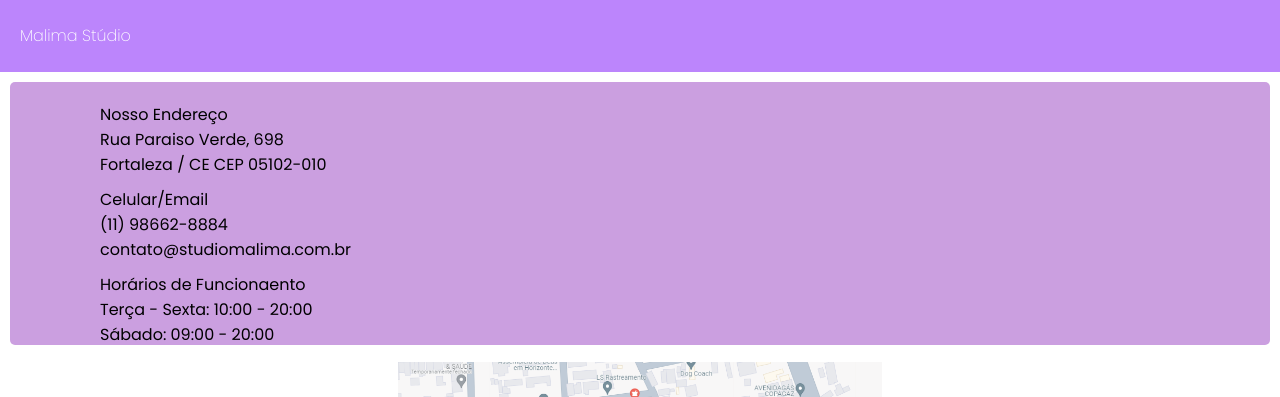
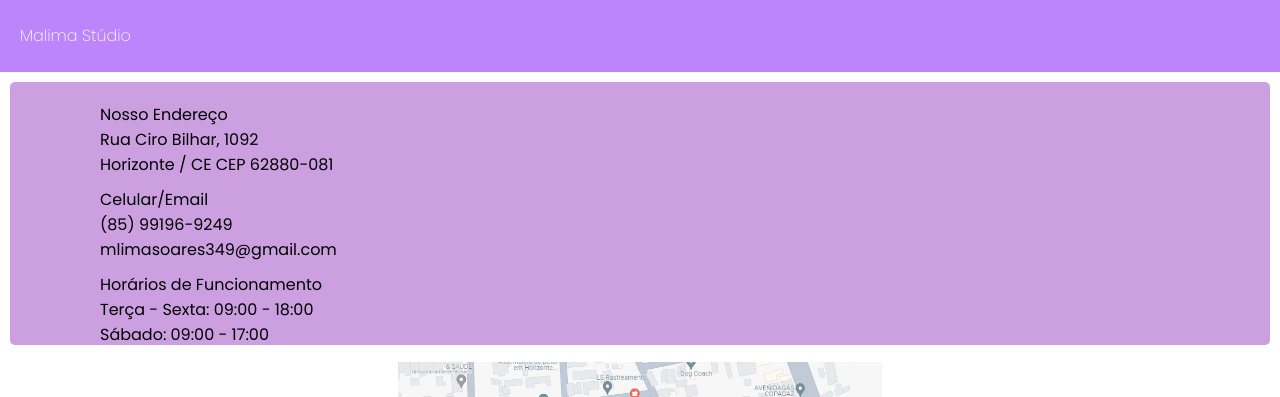
Before and after one commit to patrikferreira/studio-project, a Next.js app: page /address in a window 1280 px wide. Shown: the top 397 px of the page. Built offline with nearby package versions, Linux system fonts and the light colour scheme.

Commit message:
chore: added map

```diff
--- a/src/app/(aplication)/address/page.tsx
+++ b/src/app/(aplication)/address/page.tsx
@@ -23,9 +23,9 @@ export default function page() {
 
       <div className={style.addresContent}>
         <div className={style.addresInfo}>
-          <AddresItem icon='fa-solid fa-location-dot' desc1='Nosso Endereço' desc2='Rua Paraiso Verde, 698' desc3='Fortaleza / CE CEP 05102-010' />
-          <AddresItem icon='fa-solid fa-phone-volume' desc1='Celular/Email' desc2='(11) 98662-8884' desc3='contato@studiomalima.com.br' />
-          <AddresItem icon='fa-regular fa-clock' desc1='Horários de Funcionaento' desc2='Terça - Sexta: 10:00 - 20:00' desc3='Sábado: 09:00 - 20:00' />
+          <AddresItem icon='fa-solid fa-location-dot' desc1='Nosso Endereço' desc2='Rua Ciro Bilhar, 1092' desc3='Horizonte / CE CEP 62880-081' />
+          <AddresItem icon='fa-solid fa-phone-volume' desc1='Celular/Email' desc2='(85) 99196-9249' desc3='mlimasoares349@gmail.com' />
+          <AddresItem icon='fa-regular fa-clock' desc1='Horários de Funcionamento' desc2='Terça - Sexta: 09:00 - 18:00' desc3='Sábado: 09:00 - 17:00' />
         </div>
         <div className={style.addresMap}>
           <img src="assets/map.png" alt="" />
--- a/src/app/(aplication)/page.module.css
+++ b/src/app/(aplication)/page.module.css
@@ -264,10 +264,11 @@
 }
 
 /* Checkbox */
-.inutCheckbox {
+.selectButton {
   width: 17px;
   height: 17px;
 }
+
 
 .buttonWhatsappDiv {
   display: flex;
--- a/src/app/(aplication)/service/page.tsx
+++ b/src/app/(aplication)/service/page.tsx
@@ -28,7 +28,7 @@ export default function page() {
   }
 
   function sendMessage() {
-    window.open(`https://whatsa.me/5585998473291/?t=${message}`)
+    window.open(`https://whatsa.me/5585991969249/?t=${message}`)
   }
 
   function redirectRoute() {
--- a/src/app/components/CardService.tsx
+++ b/src/app/components/CardService.tsx
@@ -2,7 +2,7 @@
 import React, { useContext, useEffect, useState } from 'react'
 import style from '../(aplication)/page.module.css'
 import ConfirmButton from './ConfirmButton'
-import Checkbox from './Checkbox'
+import SelectButton from './SelectButton'
 import { dataContext } from '../store/DataContext'
 
 type Service = {
@@ -39,7 +39,7 @@ export default function CardService({ service, selected }: Props) {
         <div className={style.serviceItem} onClick={handleServiceItemClick}>
             <div className={style.serviceTitle}>
                 {ctx.selectedProfessional &&
-                    <Checkbox checked={isChecked} />
+                    <SelectButton checked={isChecked} />
                 }
                 <div className={style.serviceInfo}>
                     <h3>{service.title}</h3>
```
Also changed, not shown: src/app/components/Checkbox.tsx (deleted, +0 -11 lines), src/app/components/SelectButton.tsx (added, +11 -0 lines).
